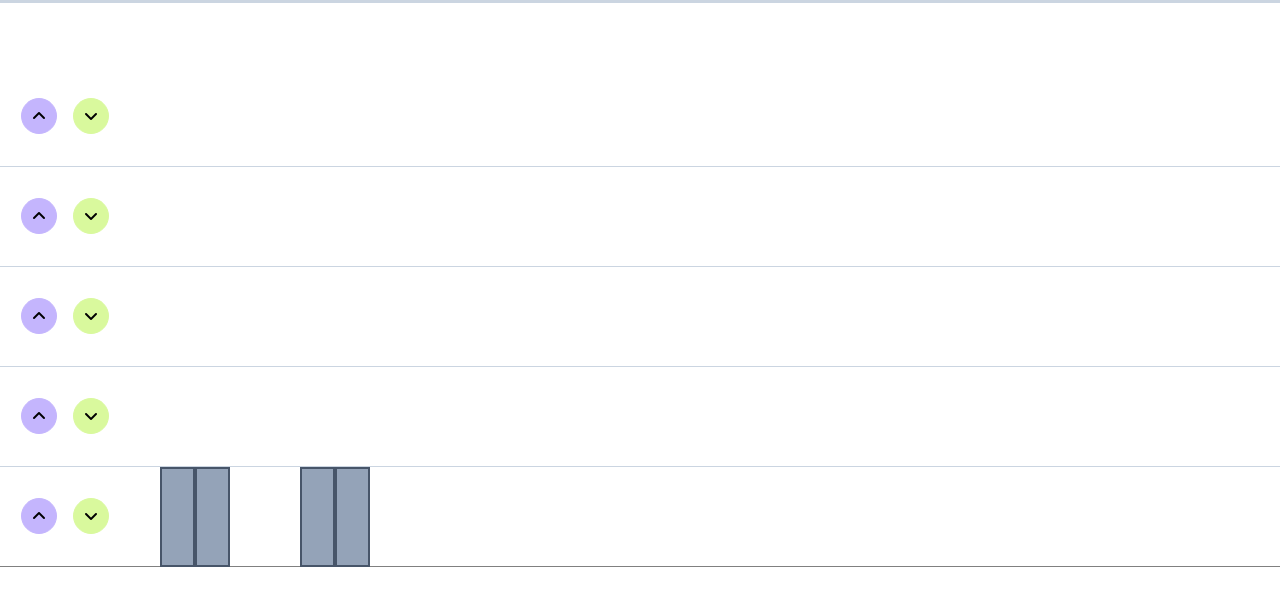
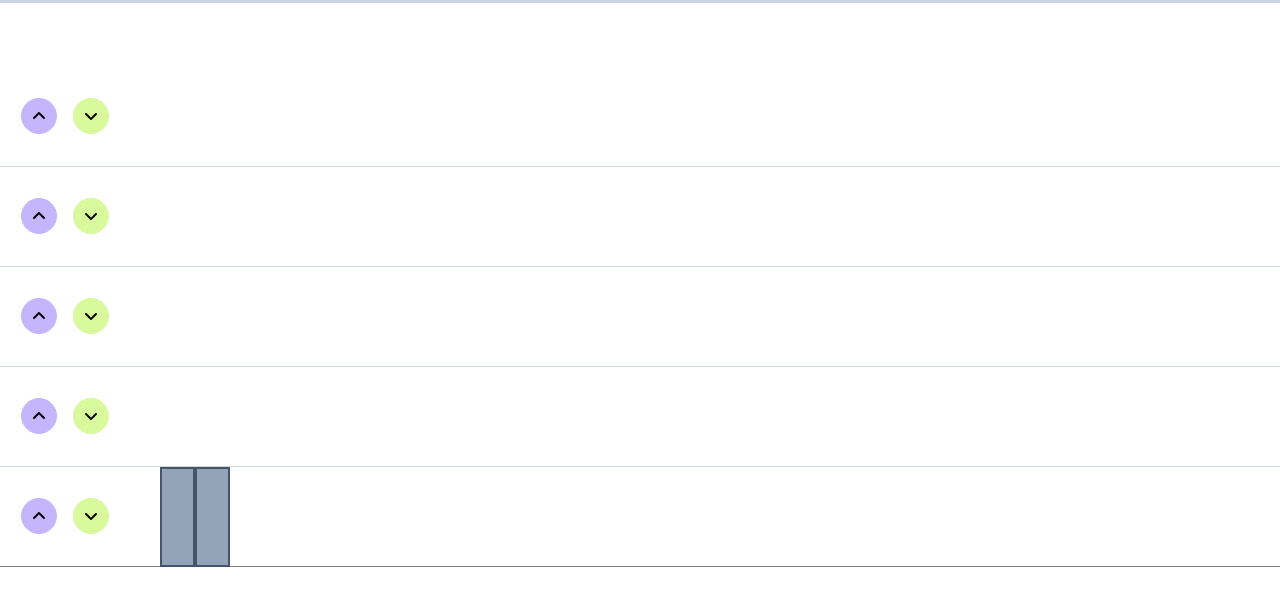
Before and after one commit to siddhigate/lift-simulation, a plain HTML site: page src/index.html in a window 1280 px wide. Shown: the part 84-690 px from the top of the page. Drawn offline with Linux system fonts and the light colour scheme.

Commit message:
refactor: remove unnecessary code

```diff
--- a/src/css/main.css
+++ b/src/css/main.css
@@ -71,11 +71,6 @@ main {
     position: relative;
     z-index: 3;
     overflow: hidden;
-}
-
-.lift-2 {
-    position: absolute;
-    left: 300px
 }
 
 .left-door {
--- a/src/index.html
+++ b/src/index.html
@@ -109,16 +109,6 @@
 
                 </div>
             </div>
-
-            <div class="lift-container lift-2">
-
-                <div class="left-door">
-
-                </div>
-                <div class="right-door">
-
-                </div>
-            </div>
         </div>
     </div>
 
--- a/src/js/main.js
+++ b/src/js/main.js
@@ -198,7 +198,6 @@ document.addEventListener("liftIdle", () => {
  *
  */
 
-let currFloors = [0, 0];
 let requests = new Queue();
 
 function main() {
```
